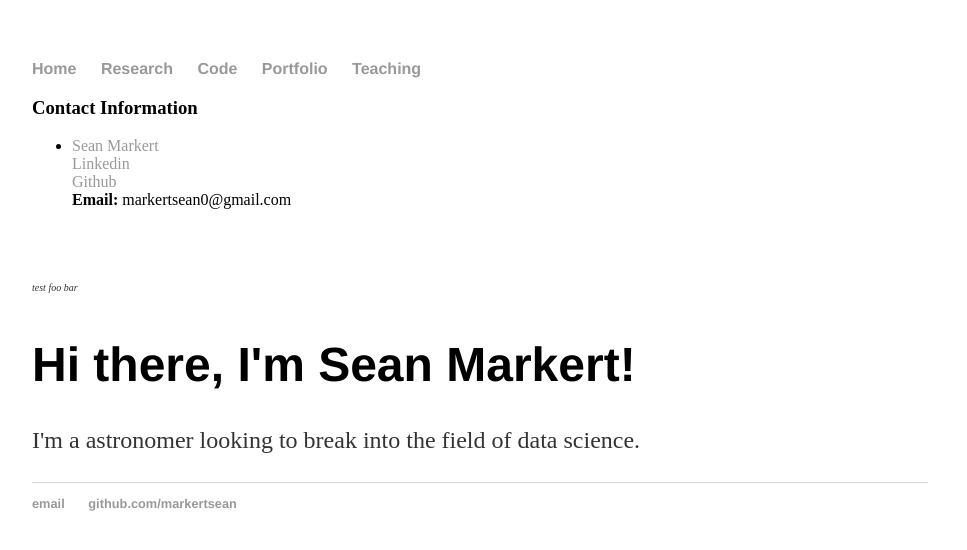
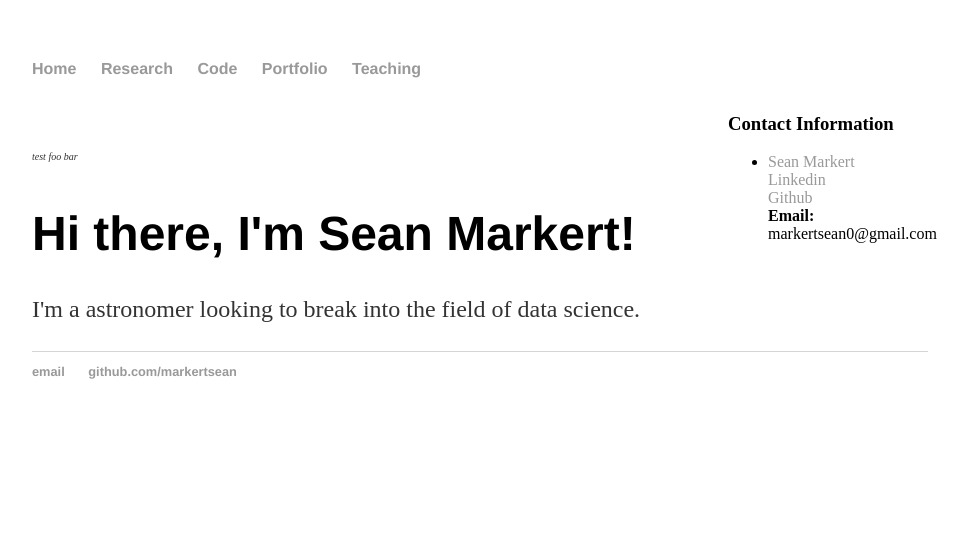
Before and after one commit to markertsean/markertsean.github.io, a Jekyll site: the page built from index.html, in a window 1280 px wide. Shown: the top 550 px of the page, without its empty margins (160-1127 px from the left). Built offline with Jekyll 4.4.1, drawn with Linux system fonts in a browser that asks for light colours.

Commit message:
Updated main.css to have sidebars

```diff
--- a/css/main.css
+++ b/css/main.css
@@ -41,3 +41,15 @@
 ul.posts li {
     list-style: none;
 }
+
+#sidebar1 {
+	width: 150px;
+	float: left;
+	padding: 0;
+}
+
+#sidebar2 {
+	width: 200px;
+	float: right;
+	padding: 0;
+}
```
